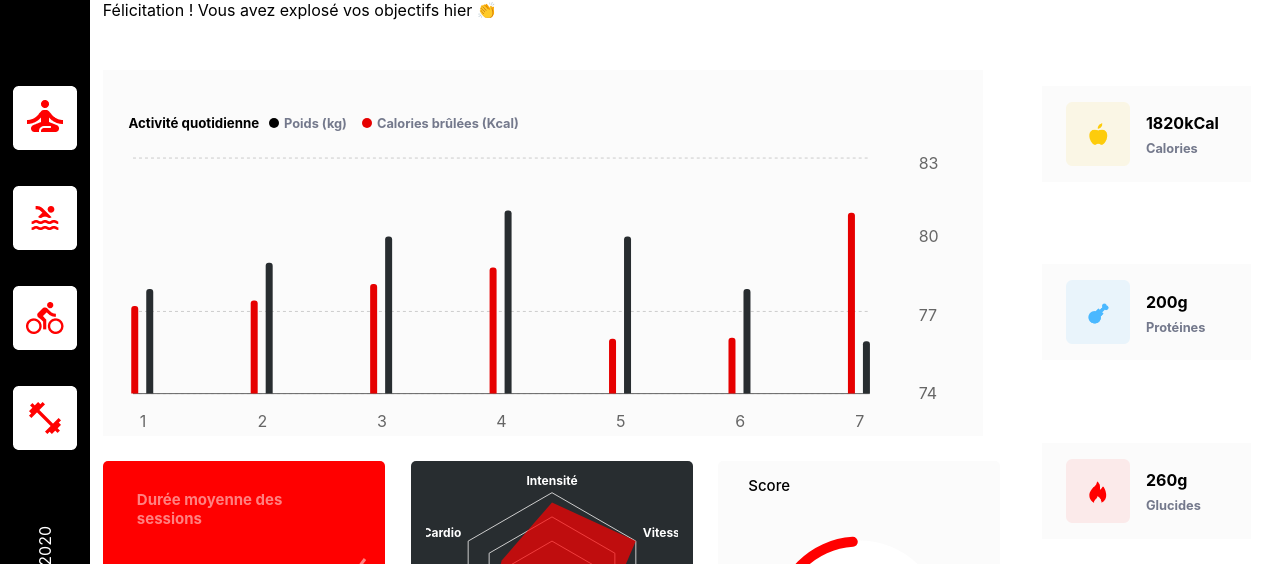
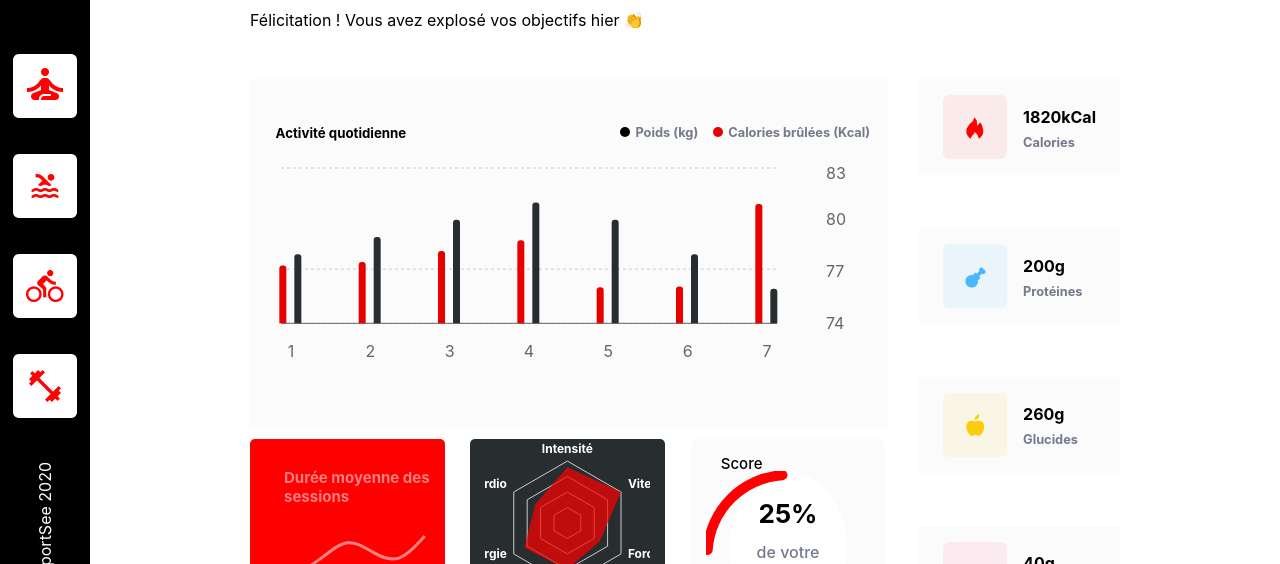
Before and after one commit to TournierMaxime/SportSee-Frontend, a React (Create React App) app: page /user/12 in a window 1280 px wide. Shown: the part 236-800 px from the top of the page. Built offline with nearby package versions, Linux system fonts and the light colour scheme; no server answers.

Commit message:
fix css + icon

```diff
--- a/src/styles/components/_charts.scss
+++ b/src/styles/components/_charts.scss
@@ -1,6 +1,6 @@
 .activityChart {
   position: relative;
-  grid-area: activity;
+  //grid-area: activity;
   display: flex;
   flex-direction: column;
   align-items: flex-start;
@@ -9,10 +9,10 @@
   padding: 23px 29px 23px 43px;
   padding-inline: clamp(10px, 2vw, 29px) clamp(10px, 3vw, 20px);
   padding-block: clamp(10px, 2vw, 23px);
-  max-width: 835px;
+  //max-width: 835px;
   min-width: 500px;
   width: 100%;
-  max-height: 320px;
+  //max-height: 320px;
   height: 100%;
   &__container {
     display: flex;
@@ -30,6 +30,9 @@
       font-weight: bold;
       font-size: 0.8em;
       color: #74798c;
+      position: absolute;
+      right: 0;
+      margin-right: 1em;
       .axisTitle {
         margin: 0 5px 0 5px;
       }
@@ -98,6 +101,7 @@
   padding-bottom: 15px;
   overflow: hidden;
   background-color: #fbfbfb;
+  margin-right: 0.5em;
   &__title {
     font-size: 15px;
     font-weight: 500;
@@ -147,5 +151,7 @@
 .charts {
   grid-area: square;
   display: flex;
+  justify-content: space-between;
   gap: clamp(20px, 2vw, 32px);
+  margin-top: 2em;
 }
--- a/src/styles/components/_dashboard.scss
+++ b/src/styles/components/_dashboard.scss
@@ -12,6 +12,7 @@
   padding-top: clamp(10px, 3vw, 40px);
   padding-right: clamp(10px, 1vw, 60px);
   padding-left: clamp(10px, 1vw, 107px);
+  padding: 3em 10em;
 }
 
 .verticalNav {
--- a/src/styles/components/_statistics.scss
+++ b/src/styles/components/_statistics.scss
@@ -11,7 +11,7 @@
     display: flex;
     flex-direction: row;
     align-items: center;
-    margin: 1em;
+    //margin: 1em;
     padding: 1em 1.5em;
     &--image {
       width: 4em;
```
Also changed, not shown: src/assets/icons/carbs.png, src/assets/icons/kcal.png.
